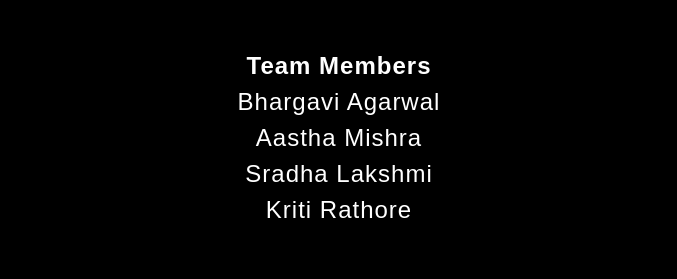
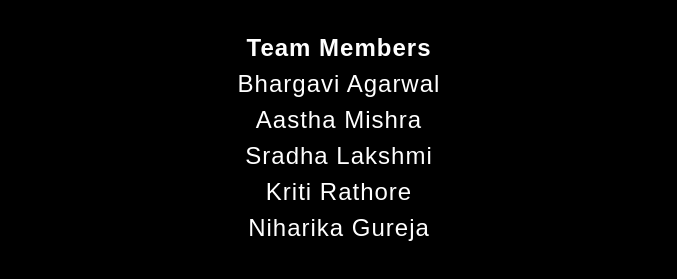
Before and after one commit to pradeep-kr-01/Facial-Recognition, a plain HTML site: page index.html in a window 1280 px wide. Shown: the part 419-698 px from the top of the page, without its empty margins (301-978 px from the left). Drawn offline with Linux system fonts and the light colour scheme.

Commit message:
Add Niharika Gureja to the list of names

```diff
--- a/index.html
+++ b/index.html
@@ -79,6 +79,7 @@ display: none;
     <p>Aastha Mishra</p>
     <p>Sradha Lakshmi</p>
     <p>Kriti Rathore</p>
+     <p>Niharika Gureja</p>
   </div>
 </div>
 
```
